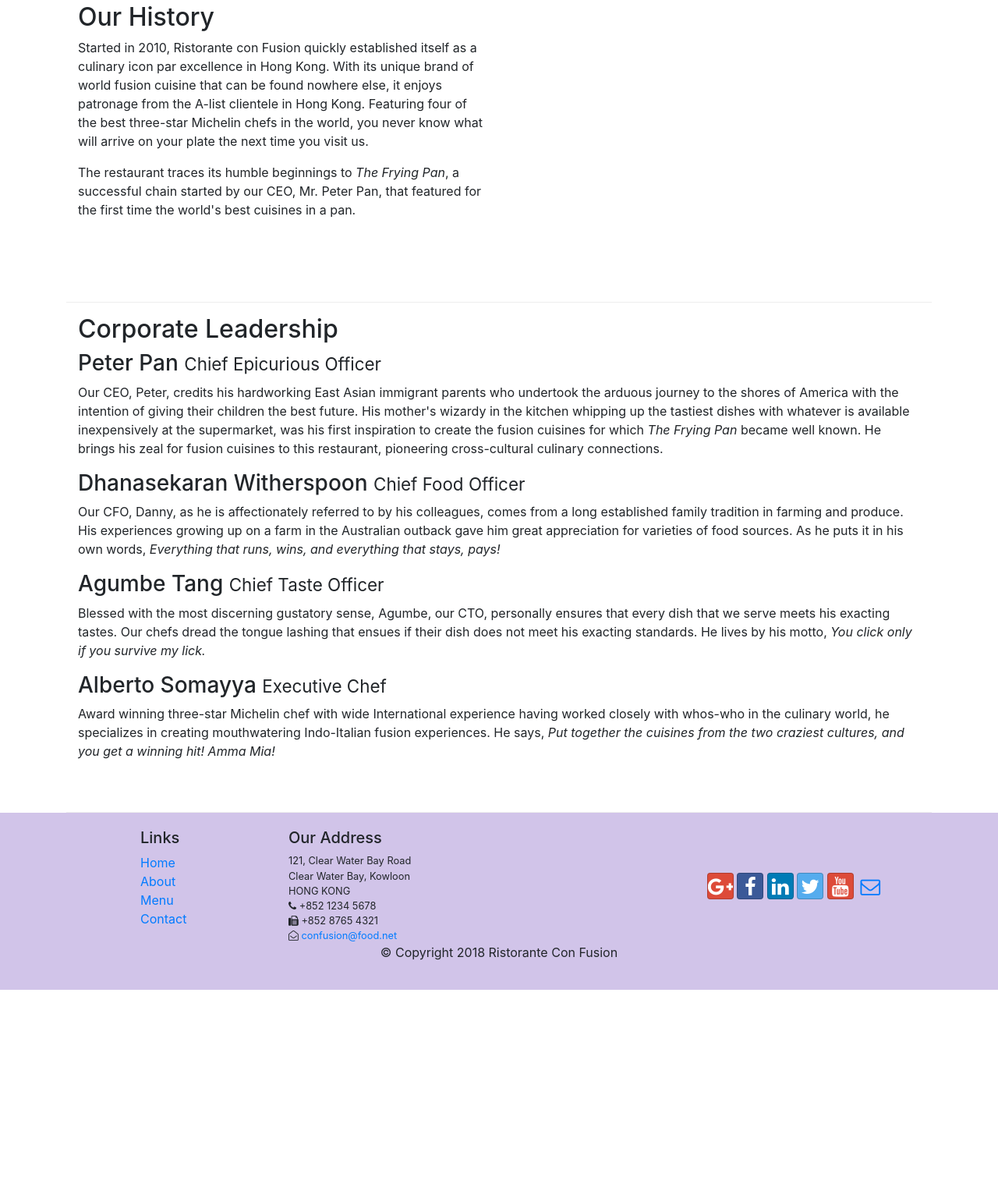
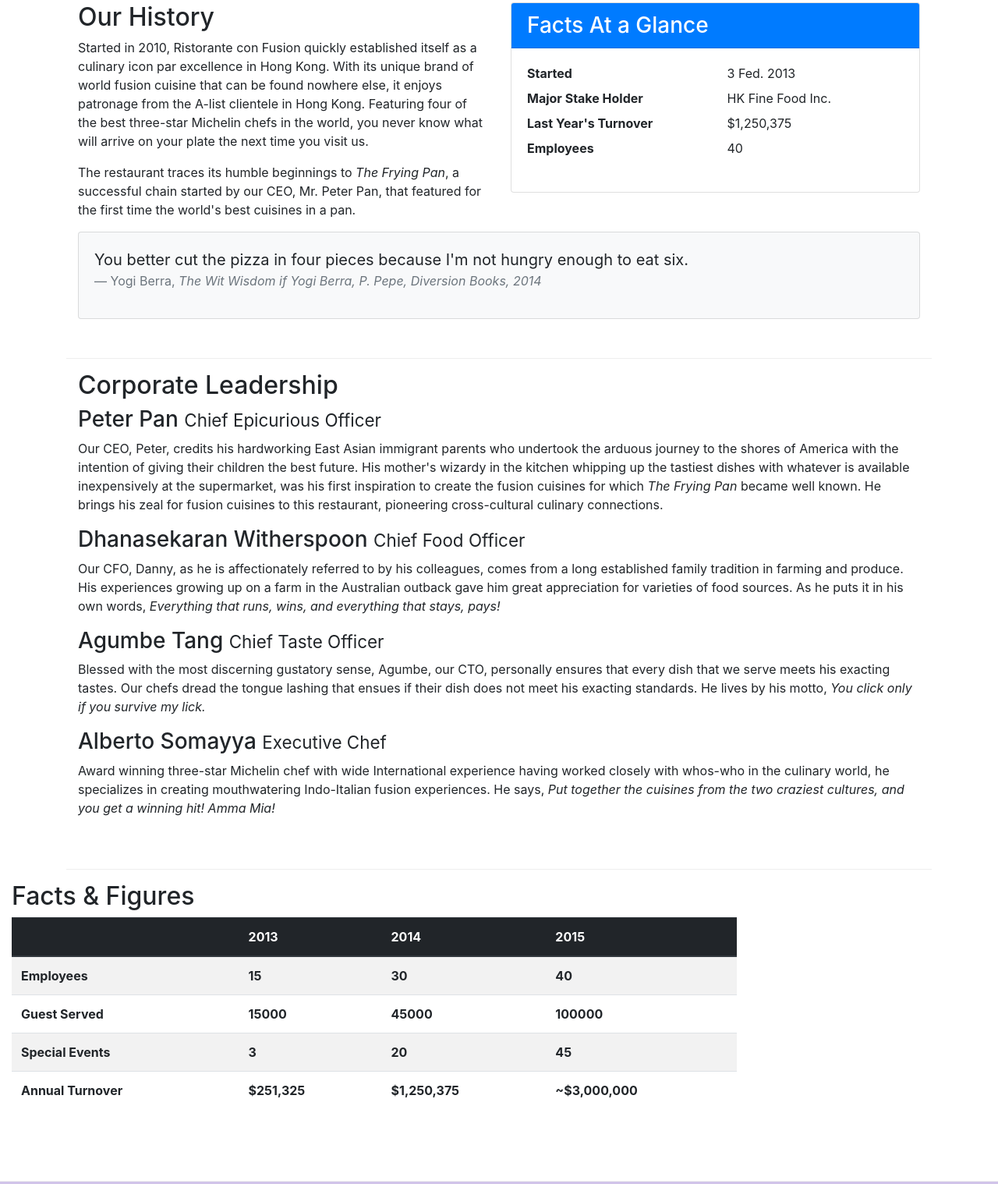
Before and after one commit to weiling-yu/bootstrap-git-text, a website: page aboutus/aboutus.html in a window 1280 px wide. Shown: the part 477-1995 px from the top of the page at 78% size. Before the commit the page ends 1746 px from the top, so only its background shows below. Drawn offline with nearby package versions, Linux system fonts and the light colour scheme.

Commit message:
Add table, card with discription and card with blockquote

```diff
--- a/aboutus.html
+++ b/aboutus/aboutus.html
@@ -4,10 +4,10 @@
 <head>
     <meta charset='utf-8'>
     <meta name='viewport' content='width=device-width, initial-scale=1, shrink-to-fit=no'>
-    <link rel='stylesheet' href='node_modules/bootstrap/dist/css/bootstrap.min.css'>
-    <link rel='stylesheet' href='aboutus.css'>
-    <link rel='stylesheet' href='node_modules/font-awesome/css/font-awesome.min.css'>
-    <link rel='stylesheet' href='node_modules/bootstrap-social/bootstrap-social.css'>
+    <link rel='stylesheet' href='../node_modules/bootstrap/dist/css/bootstrap.min.css'>
+    <link rel='stylesheet' href='./aboutus.css'>
+    <link rel='stylesheet' href='../node_modules/font-awesome/css/font-awesome.min.css'>
+    <link rel='stylesheet' href='../node_modules/bootstrap-social/bootstrap-social.css'>
     <title>Ristorante Con Fusion: About Us</title>
 
 </head>
@@ -44,7 +44,7 @@
     </header>
 
     <div class='container'>
-        <div class='row '>
+        <div class='row'>
             <ol class='col-12 breadcrumb'>
                 <li class='breadcrumb-item'><a href='index.html'>Home</a></li>
                 <li class='breadcrumb-item active'>About</a></li>
@@ -61,7 +61,32 @@
                 <p>Started in 2010, Ristorante con Fusion quickly established itself as a culinary icon par excellence in Hong Kong. With its unique brand of world fusion cuisine that can be found nowhere else, it enjoys patronage from the A-list clientele in Hong Kong.  Featuring four of the best three-star Michelin chefs in the world, you never know what will arrive on your plate the next time you visit us.</p>
                 <p>The restaurant traces its humble beginnings to <em>The Frying Pan</em>, a successful chain started by our CEO, Mr. Peter Pan, that featured for the first time the world's best cuisines in a pan.</p>
             </div>
-            <div>
+            <div class='col-sm'>
+                <div class='card'>
+                    <h3 class='card-header bg-primary text-white'>Facts At a Glance</h3>
+                    <div class='card-body'>
+                        <dl class='row'>
+                            <dt class='col-6'>Started</dt>
+                            <dd class='col-6'>3 Fed. 2013</dd>
+                            <dt class='col-6'>Major Stake Holder</dt>
+                            <dd class='col-6'>HK Fine Food Inc.</dd>
+                            <dt class='col-6'>Last Year's Turnover</dt>
+                            <dd class="col-6">$1,250,375</dd>
+                            <dt class='col-6'>Employees</dt>
+                            <dd class='col-6'>40</dd>
+                        </dl>
+                    </div>
+                </div>
+            </div>
+            <div class='col-12'>
+                <div class='card card-body bg-light'>
+                    <blockquote class='blockquote'>
+                        <p class='mb-0'>You better cut the pizza in four pieces because I'm not hungry enough to eat six.</p>
+                        <footer class='blockquote-footer'>Yogi Berra,
+                            <cite title='Source Title'>The Wit Wisdom if Yogi Berra, P. Pepe, Diversion Books, 2014</cite>
+                        </footer>
+                    </blockquote>
+                </div>
             </div>
         </div>
 
@@ -79,7 +104,53 @@
                 <p class='d-none d-sm-block'>Award winning three-star Michelin chef with wide International experience having worked closely with whos-who in the culinary world, he specializes in creating mouthwatering Indo-Italian fusion experiences. He says, <em>Put together the cuisines from the two craziest cultures, and you get a winning hit! Amma Mia!</em></p>
             </div>
        </div>
+    </div>
 
+    <div class='row row-content'>
+        <div class='col-12 col-sm-9'>
+            <h2>Facts &amp; Figures</h2>
+            <div class='table-responsive'>
+                <table class='table table-striped'>
+                    <thead class='thead-dark'>
+                        <tr>
+                            <th>&nbsp;</th>
+                            <th>2013</th>
+                            <th>2014</th>
+                            <th>2015</th>
+                        </tr>
+                    </thead>
+                    <tboday>
+                        <tr>
+                            <th>Employees</th>
+                            <th>15</th>
+                            <th>30</th>
+                            <th>40</th>
+                        </tr>
+                        <tr>
+                            <th>Guest Served</th>
+                            <th>15000</th>
+                            <th>45000</th>
+                            <th>100000</th>
+                        </tr>
+                        <tr>
+                            <th>Special Events</th>
+                            <th>3</th>
+                            <th>20</th>
+                            <th>45</th>
+                        </tr>
+                        <tr>
+                            <th>Annual Turnover</th>
+                            <th>$251,325</th>
+                            <th>$1,250,375</th>
+                            <th>~$3,000,000</th>
+                        </tr>
+                    </tboday>
+                </table>
+            </div>
+        </div>
+        <div class='col-12 col-sm-3'>
+
+        </div>
     </div>
 
     <footer class="footer">
--- /dev/null
+++ b/contactus/contactus.css
@@ -0,0 +1,16 @@
+.jumbotron {
+    background-color: #9575CD;
+    color: floralwhite;
+    padding: 70px 30px;
+}
+.row-header {
+    margin: 0 auto;
+    padding: 0 auto;
+}
+.navbar-dark {
+    background-color: #512DA8;
+}
+body {
+    padding: 50px 0 0 0;
+    z-index: 0;
+}
```
Also changed, not shown: contactus/contactus.html (renamed from contactus.html, +3 -3 lines), aboutus/aboutus.css (renamed from aboutus.css), index/index.css (renamed from index.css), index/index.html (renamed from index.html), 1 other file.
